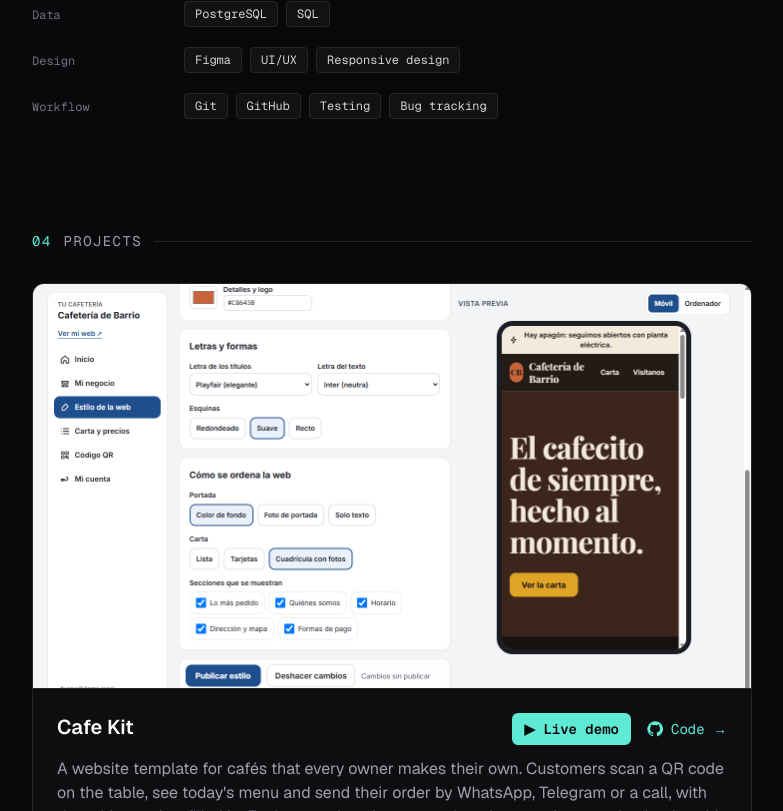
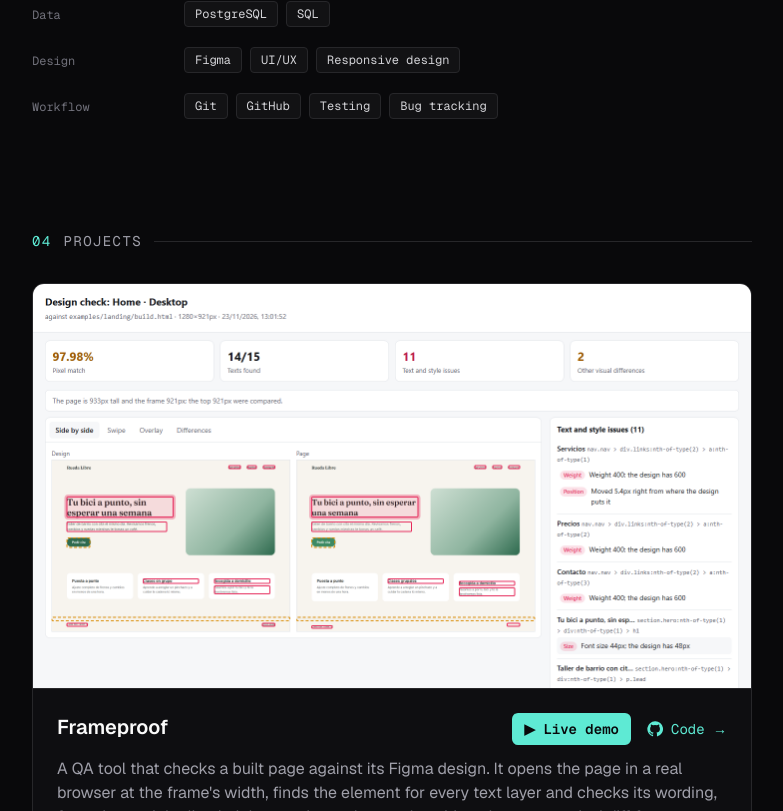
Before and after one commit to nuvia-ortiz/nuvia-ortiz.github.io, a Next.js app: page / in a window 1280 px wide. Shown: the part 1989-2800 px from the top of the page, without its empty margins (248-1031 px from the left). Built offline with nearby package versions, Linux system fonts and the light colour scheme.

Commit message:
Projects: add Frameproof, with demo report

```diff
--- a/src/content.ts
+++ b/src/content.ts
@@ -24,6 +24,9 @@ const cafekitImage = (alt: string) => ({ src: "/projects/cafekit.png", alt, widt
 
 const snagkitTags = ["TypeScript", "React", "Chrome Extension (MV3)", "Tailwind CSS", "Vitest", "Playwright"];
 const snagkitImage = (alt: string) => ({ src: "/projects/snagkit.png", alt, width: 1440, height: 1307 });
+
+const frameproofTags = ["TypeScript", "Node.js", "Playwright", "Figma API", "Image diffing", "CLI", "GitHub Actions"];
+const frameproofImage = (alt: string) => ({ src: "/projects/frameproof.png", alt, width: 1440, height: 900 });
 
 type Job = { role: string; company: string; period: string; text?: string };
 
@@ -106,6 +109,14 @@ export const content: Record<Lang, Content> = {
       code: "Code",
       demo: "Live demo",
       items: [
+        {
+          name: "Frameproof",
+          text: "A QA tool that checks a built page against its Figma design. It opens the page in a real browser at the frame's width, finds the element for every text layer and checks its wording, font, size, weight, line height, spacing, colour and position, then runs a pixel diff for everything else (a button colour, an image, a gap). The HTML report marks each difference on the design and the page side by side, with swipe and overlay views, in English or Spanish, and the command can fail a CI run when the build drifts from the design.",
+          tags: frameproofTags,
+          image: frameproofImage("Frameproof report: match scores, the design and the built page side by side with boxes around each difference, and the list of issues"),
+          repo: "https://github.com/nuvia-ortiz/frameproof",
+          demo: "https://nuvia-ortiz.github.io/frameproof/",
+        },
         {
           name: "Cafe Kit",
           text: "A website template for cafés that every owner makes their own. Customers scan a QR code on the table, see today's menu and send their order by WhatsApp, Telegram or a call, with the table number filled in. Each owner logs into a panel to change prices, mark what is sold out, upload photos and restyle the whole site (colours with contrast checks, fonts, menu layout, sections) with a live preview of the real page. One install serves many cafés, each with its own account and printable QR codes. Tested end to end.",
@@ -196,6 +207,14 @@ export const content: Record<Lang, Content> = {
       demo: "Ver la demo",
       items: [
         {
+          name: "Frameproof",
+          text: "Herramienta de QA que compara una web ya maquetada con su diseño de Figma. Abre la página en un navegador real al ancho del frame, encuentra el elemento de cada capa de texto y revisa el texto, la tipografía, el tamaño, el grosor, el interlineado, el espaciado, el color y la posición; después compara los píxeles para todo lo demás (el color de un botón, una imagen, un hueco). El informe HTML marca cada diferencia sobre el diseño y la web lado a lado, con vista deslizante y superpuesta, en español o inglés, y el comando puede hacer fallar el CI cuando la web se aparta del diseño.",
+          tags: frameproofTags,
+          image: frameproofImage("Informe de Frameproof: puntuaciones, el diseño y la web lado a lado con un recuadro en cada diferencia, y la lista de fallos"),
+          repo: "https://github.com/nuvia-ortiz/frameproof",
+          demo: "https://nuvia-ortiz.github.io/frameproof/",
+        },
+        {
           name: "Cafe Kit",
           text: "Plantilla de web para cafeterías que cada dueño hace suya. El cliente escanea el QR de la mesa, ve la carta del día y envía su pedido por WhatsApp, Telegram o llamada, con el número de mesa ya puesto. El dueño entra a un panel para cambiar precios, marcar lo que no hay, subir fotos y cambiar el estilo de toda la web (colores con control de contraste, letras, forma de la carta, secciones) viendo al momento su página real. Una sola instalación sirve a muchas cafeterías, cada una con su cuenta y sus QR para imprimir. Con tests de punta a punta.",
           tags: cafekitTags,
```
Also changed, not shown: public/projects/frameproof.png (added), 1 other file (tests, documents, lock files or other folders).
